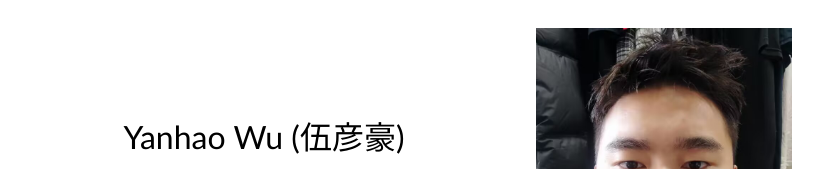
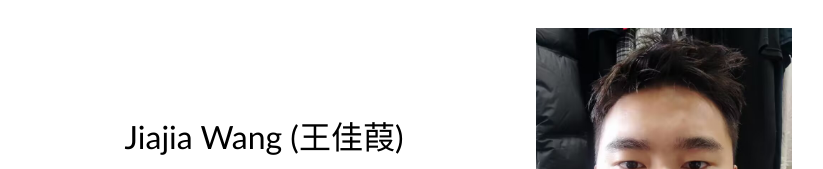
Before and after one commit to Windy-Wang0519/Windy-Wang0519.github.io, a plain HTML site: page index.html in a window 1280 px wide. Shown: the top 169 px of the page, without its empty margins (228-1051 px from the left). Drawn offline with Linux system fonts and the light colour scheme.

Commit message:
Update index.html

```diff
--- a/index.html
+++ b/index.html
@@ -18,7 +18,7 @@
           <tr style="padding:0px">
             <td style="padding:2.5%;width:63%;vertical-align:middle">
               <p style="text-align:center">
-                <name>Yanhao Wu (伍彦豪)</name>
+                <name>Jiajia Wang (王佳葭)</name>
               </p>
               <p>I am a Ph.D. student in Computer Science at <a href="http://www.xjtu.edu.cn/"> Xi'an Jiaotong University</a>, supervised by Prof. <a href="https://gr.xjtu.edu.cn/en/web/wei.ke/home/">Ke Wei</a> and Dr. <a href="https://people.epfl.ch/tong.zhang?lang=en">Zhang Tong</a>.
               </p>
```
